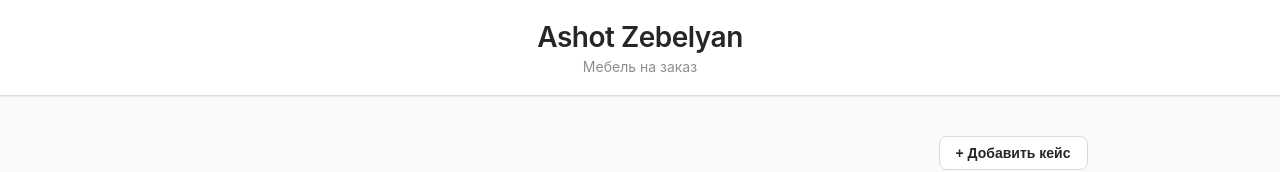
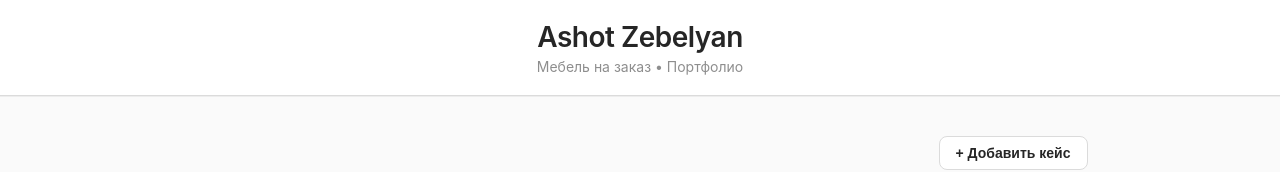
Before and after one commit to zebvalera774583-maker/C-Users-mebel-site, a Next.js app: page / in a window 1280 px wide. Shown: the top 172 px of the page. Built offline with nearby package versions, Linux system fonts and the light colour scheme.

Commit message:
Add files via upload

```diff
--- a/app/page.jsx
+++ b/app/page.jsx
@@ -51,7 +51,7 @@ export default function HomePage() {
       <header className="header">
         <div className="header-content">
           <h1 className="logo">Ashot Zebelyan</h1>
-          <p className="tagline">Мебель на заказ</p>
+          <p className="tagline">Мебель на заказ • Портфолио</p>
         </div>
       </header>
 
```
